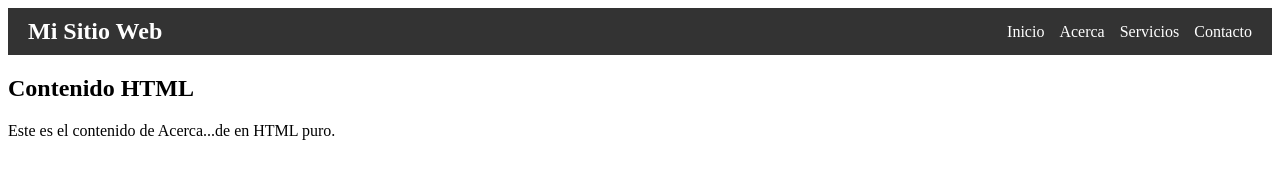
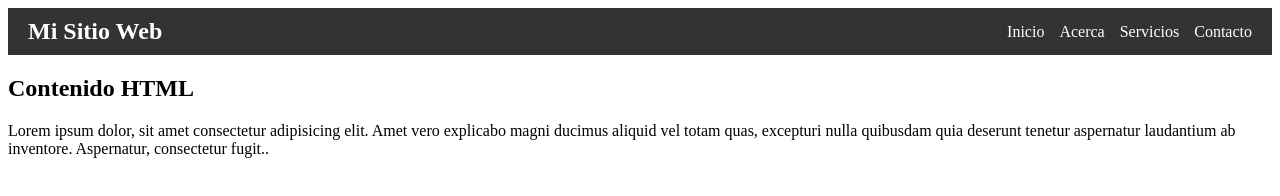
Before and after one commit to kredmaflint/v1-SAP_FRONTEND, a plain HTML site: page home/about/acerca.html in a window 1280 px wide. Drawn offline with nearby package versions, Linux system fonts and the light colour scheme.

Commit message:
feat(pepe)pepe

```diff
--- a/home/about/acerca.html
+++ b/home/about/acerca.html
@@ -14,7 +14,7 @@
     </div>
     <div>
         <h2>Contenido HTML</h2>
-        <p>Este es el contenido de Acerca...de en HTML puro.</p>
+        <p>Lorem ipsum dolor, sit amet consectetur adipisicing elit. Amet vero explicabo magni ducimus aliquid vel totam quas, excepturi nulla quibusdam quia deserunt tenetur aspernatur laudantium ab inventore. Aspernatur, consectetur fugit..</p>
       </div>
 </body>
 </html>
```
